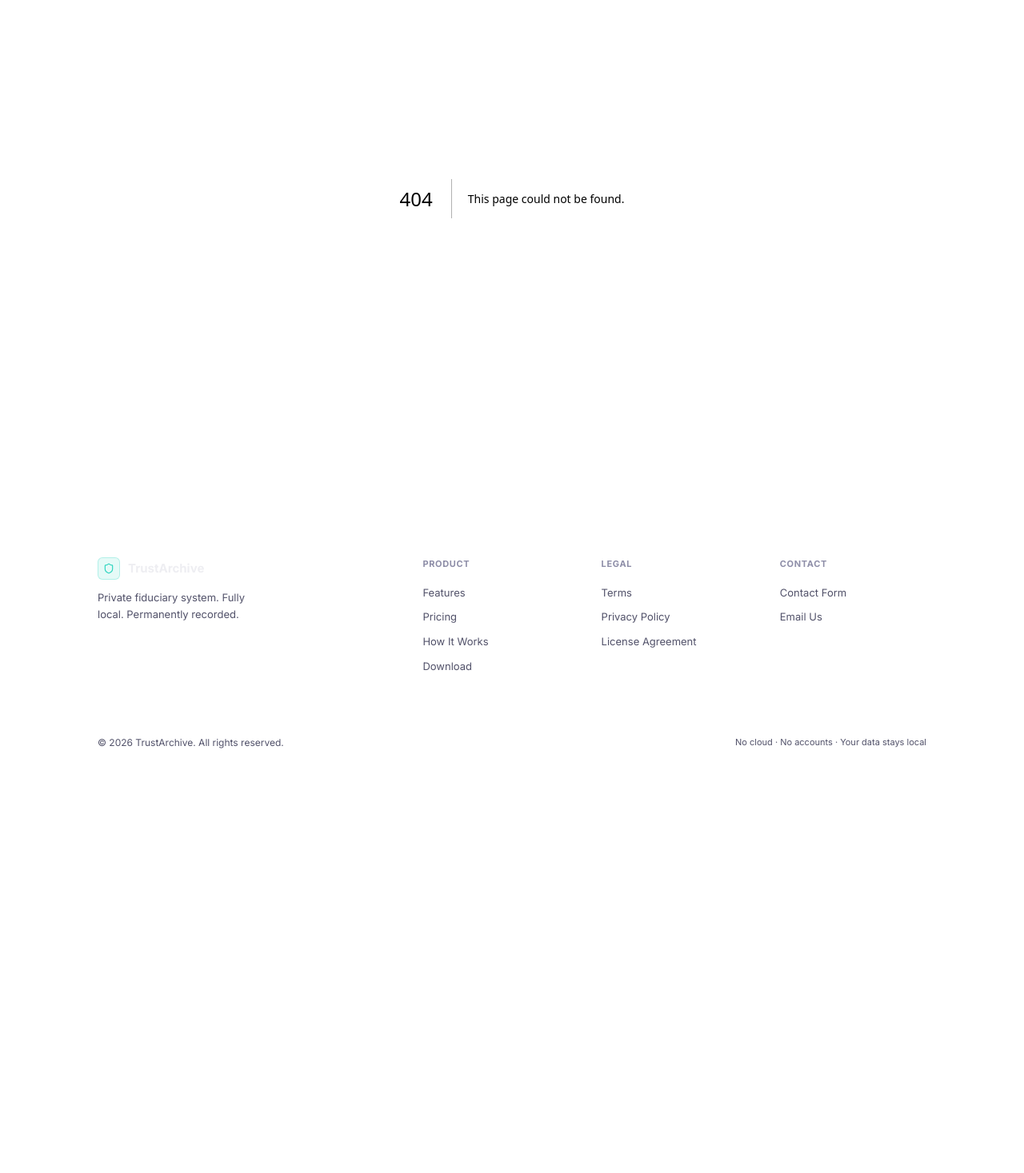
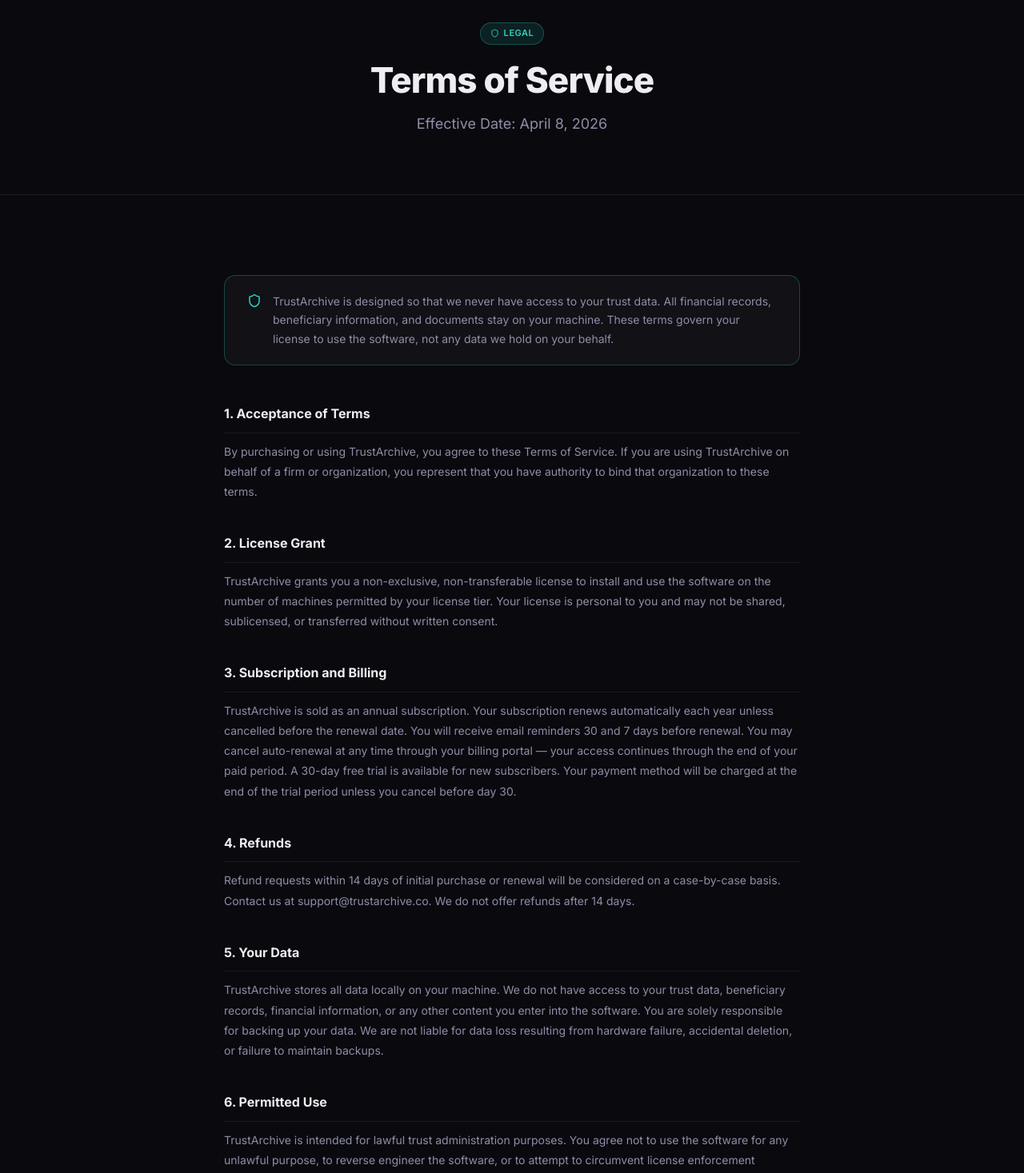
Before and after one commit to apvera-admin/trustarchive, a Next.js app: page /terms in a window 1280 px wide. Before the commit this address had no page. Shown: the part 152-1619 px from the top of the page at 80% size. Before the commit the page ends 1122 px from the top, so only its background shows below. Built offline with nearby package versions, Linux system fonts and the light colour scheme.

Commit message:
Create page.js

```diff
--- /dev/null
+++ b/app/terms/page.js
@@ -0,0 +1,130 @@
+import Link from 'next/link';
+import { Shield } from 'lucide-react';
+
+export const metadata = {
+  title: 'Terms of Service — TrustArchive',
+  description: 'TrustArchive terms of service, license agreement, and usage policy.',
+};
+
+const sections = [
+  {
+    title: '1. Acceptance of Terms',
+    body: 'By purchasing or using TrustArchive, you agree to these Terms of Service. If you are using TrustArchive on behalf of a firm or organization, you represent that you have authority to bind that organization to these terms.',
+  },
+  {
+    title: '2. License Grant',
+    body: 'TrustArchive grants you a non-exclusive, non-transferable license to install and use the software on the number of machines permitted by your license tier. Your license is personal to you and may not be shared, sublicensed, or transferred without written consent.',
+  },
+  {
+    title: '3. Subscription and Billing',
+    body: 'TrustArchive is sold as an annual subscription. Your subscription renews automatically each year unless cancelled before the renewal date. You will receive email reminders 30 and 7 days before renewal. You may cancel auto-renewal at any time through your billing portal — your access continues through the end of your paid period. A 30-day free trial is available for new subscribers. Your payment method will be charged at the end of the trial period unless you cancel before day 30.',
+  },
+  {
+    title: '4. Refunds',
+    body: 'Refund requests within 14 days of initial purchase or renewal will be considered on a case-by-case basis. Contact us at support@trustarchive.co. We do not offer refunds after 14 days.',
+  },
+  {
+    title: '5. Your Data',
+    body: 'TrustArchive stores all data locally on your machine. We do not have access to your trust data, beneficiary records, financial information, or any other content you enter into the software. You are solely responsible for backing up your data. We are not liable for data loss resulting from hardware failure, accidental deletion, or failure to maintain backups.',
+  },
+  {
+    title: '6. Permitted Use',
+    body: 'TrustArchive is intended for lawful trust administration purposes. You agree not to use the software for any unlawful purpose, to reverse engineer the software, or to attempt to circumvent license enforcement mechanisms.',
+  },
+  {
+    title: '7. No Professional Advice',
+    body: 'TrustArchive is a software tool. It does not provide legal, tax, accounting, or financial advice. You are responsible for ensuring your trust administration practices comply with applicable law. Consult qualified legal and financial professionals for advice specific to your situation.',
+  },
+  {
+    title: '8. Disclaimer of Warranties',
+    body: 'TrustArchive is provided "as is" without warranty of any kind. We do not warrant that the software will be error-free or that it will meet your specific requirements. Your use of the software is at your own risk.',
+  },
+  {
+    title: '9. Limitation of Liability',
+    body: 'To the maximum extent permitted by law, TrustArchive and its developers shall not be liable for any indirect, incidental, special, or consequential damages arising from your use of the software, including but not limited to loss of data, loss of profits, or damages arising from reliance on outputs generated by the software.',
+  },
+  {
+    title: '10. Changes to These Terms',
+    body: 'We may update these terms from time to time. We will notify you of material changes via email at least 30 days before they take effect. Continued use of TrustArchive after that date constitutes acceptance of the updated terms.',
+  },
+  {
+    title: '11. Governing Law',
+    body: 'These terms are governed by the laws of the State of Tennessee, without regard to conflict of law principles.',
+  },
+  {
+    title: '12. Contact',
+    body: 'Questions about these terms: support@trustarchive.co',
+  },
+];
+
+export default function TermsPage() {
+  return (
+    <div>
+      <div style={{ paddingTop: 60 }}>
+        <div className="page-hero">
+          <div className="container">
+            <span className="tag" style={{ marginBottom: 20, display: 'inline-flex' }}>
+              <Shield size={11} /> Legal
+            </span>
+            <h1>Terms of Service</h1>
+            <p>Effective Date: April 8, 2026</p>
+          </div>
+        </div>
+      </div>
+
+      <section className="section">
+        <div className="container">
+          <div style={{ maxWidth: 720, margin: '0 auto' }}>
+
+            <div style={{
+              background: 'var(--bg-surface)',
+              border: '1px solid var(--accent-border)',
+              borderRadius: 'var(--radius-lg)',
+              padding: '20px 28px',
+              marginBottom: 48,
+              display: 'flex',
+              gap: 14,
+              alignItems: 'flex-start',
+            }}>
+              <Shield size={18} color="var(--accent)" style={{ flexShrink: 0, marginTop: 2 }} />
+              <p style={{ fontSize: 14, color: 'var(--text-2)', lineHeight: 1.7, margin: 0 }}>
+                TrustArchive is designed so that we never have access to your trust data.
+                All financial records, beneficiary information, and documents stay on your machine.
+                These terms govern your license to use the software, not any data we hold on your behalf.
+              </p>
+            </div>
+
+            <div style={{ display: 'flex', flexDirection: 'column', gap: 40 }}>
+              {sections.map(({ title, body }) => (
+                <div key={title}>
+                  <h2 style={{
+                    fontSize: 16,
+                    fontWeight: 700,
+                    color: 'var(--text-1)',
+                    marginBottom: 10,
+                    paddingBottom: 10,
+                    borderBottom: '1px solid var(--border)',
+                  }}>{title}</h2>
+                  <p style={{ fontSize: 14, color: 'var(--text-2)', lineHeight: 1.8 }}>{body}</p>
+                </div>
+              ))}
+            </div>
+
+            <div style={{
+              marginTop: 64,
+              paddingTop: 32,
+              borderTop: '1px solid var(--border)',
+              display: 'flex',
+              gap: 24,
+              flexWrap: 'wrap',
+            }}>
+              <Link href="/privacy" style={{ fontSize: 13, color: 'var(--accent)' }}>Privacy Policy →</Link>
+              <Link href="/contact" style={{ fontSize: 13, color: 'var(--text-3)' }}>Contact Us</Link>
+            </div>
+
+          </div>
+        </div>
+      </section>
+    </div>
+  );
+}
```
